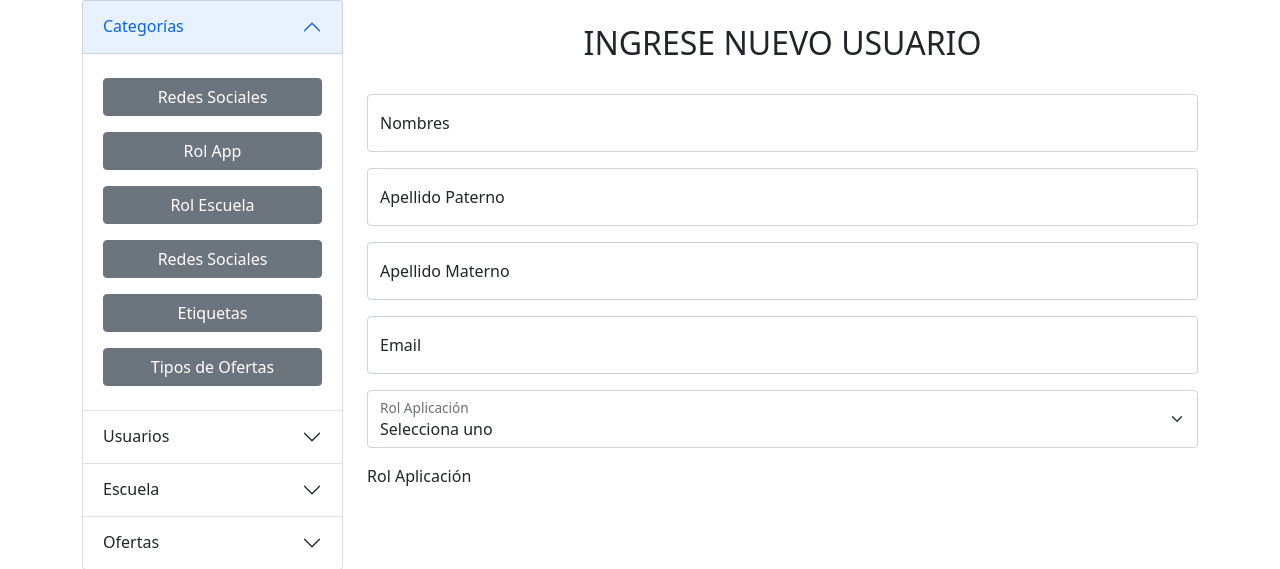
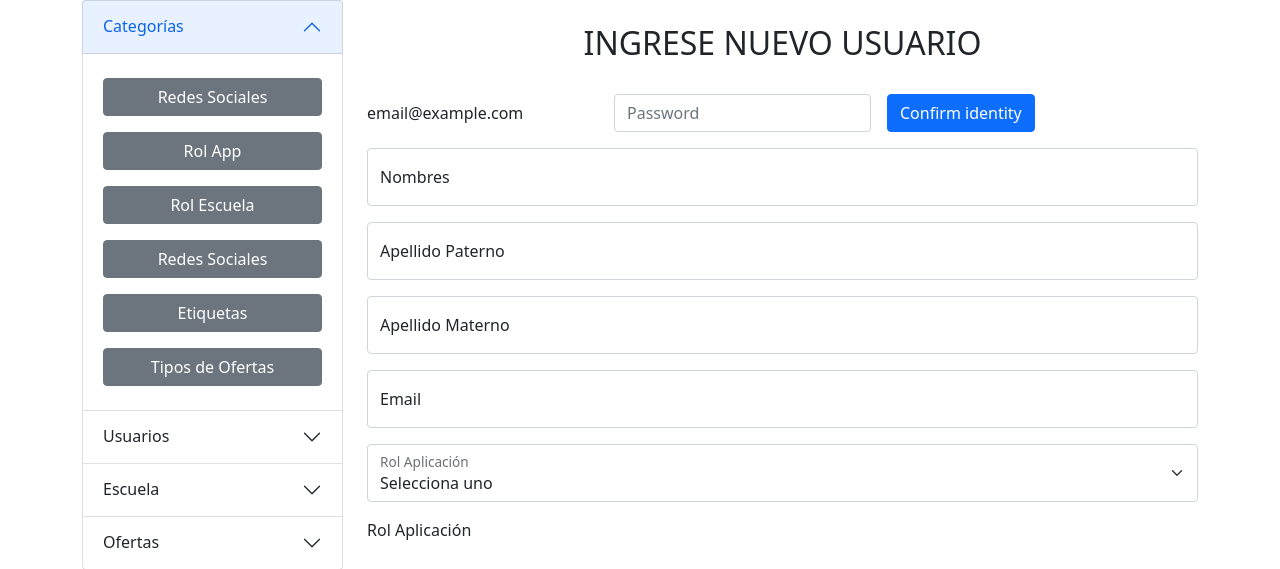
Before and after one commit to bastian-brito/proyecto-socrates, a Flask app: page /nuevo_usuario in a window 1280 px wide. Shown: the part 68-637 px from the top of the page. Run offline with Flask 2, Linux system fonts and the light colour scheme; some libraries are stand-ins or nearby versions.

Commit message:
Update nuevo_usuario.html

```diff
--- a/Templates/usuarios/nuevo_usuario.html
+++ b/Templates/usuarios/nuevo_usuario.html
@@ -5,7 +5,19 @@
 <div class="container">
 	<h2 class="text-center py-4">INGRESE NUEVO USUARIO</h2>
 </div>
-
+<form class="row g-3">
+  <div class="col-auto">
+    <label for="staticEmail2" class="visually-hidden">Email</label>
+    <input type="text"  class="form-control-plaintext" id="staticEmail2" value="email@example.com">
+  </div>
+  <div class="col-auto">
+    <label for="inputPassword2" class="visually-hidden">Password</label>
+    <input type="password" class="form-control" id="inputPassword2" placeholder="Password">
+  </div>
+  <div class="col-auto">
+    <button type="submit" class="btn btn-primary mb-3">Confirm identity</button>
+  </div>
+</form>
 <form action="{{ url_for('usuarios.crear_usuario') }}" method="post">
 	<div class="form-floating mb-3">
 		<input type="text" class="form-control" id="floatingNombre" name="nombres" placeholder="Juanito Andrés">
```
